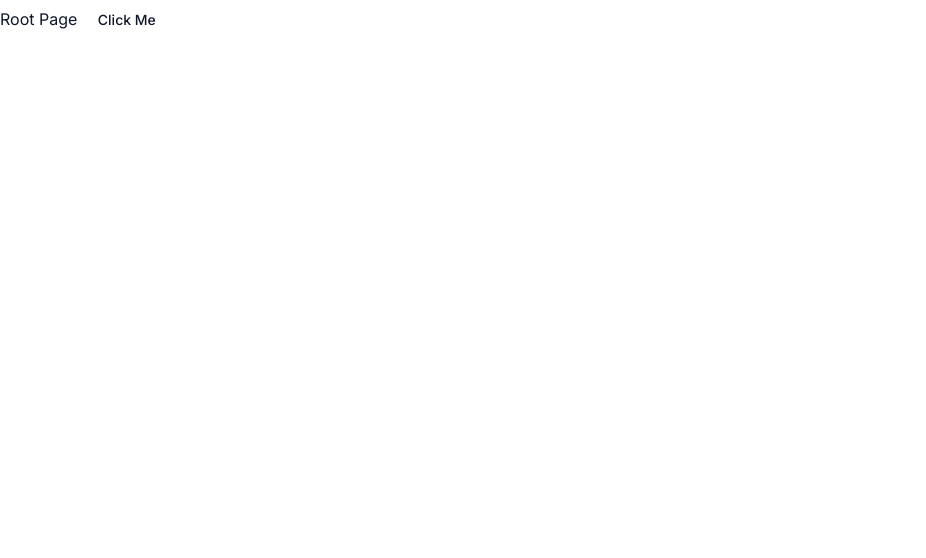
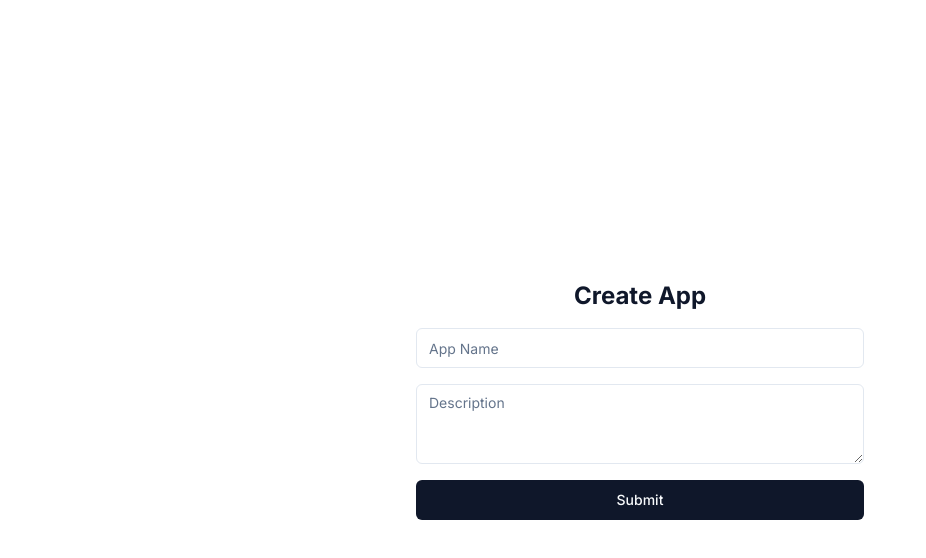
Before and after one commit to miku-wwl/we_image, a Next.js app in the folder image-sass/: page / in a window 1280 px wide. Shown: the top 558 px of the page, without its empty margins (0-926 px from the left). Built offline with nearby package versions, Linux system fonts and the light colour scheme.

Commit message:
feat: first app page

```diff
--- a/image-sass/src/app/page.tsx
+++ b/image-sass/src/app/page.tsx
@@ -1,12 +1,19 @@
 import { Button } from "@/components/Button";
+import { Input } from "@/components/Input";
+import { Textarea } from "@/components/Textarea";
 
 export default function Home() {
     return (
-        <div>
-            Root Page{" "}
-            <Button variant="ghost" type="submit">
-                Click Me
-            </Button>
+        <div className="h-screen flex justify-center items-center">
+            <form className="w-full max-w-md flex flex-col gap-4">
+                <h1 className="text-center text-2xl font-bold">Create App</h1>
+                <Input name="name" placeholder="App Name"></Input>
+                <Textarea
+                    name="description"
+                    placeholder="Description"
+                ></Textarea>
+                <Button type="submit">Submit</Button>
+            </form>
         </div>
     );
 }
--- /dev/null
+++ b/image-sass/src/components/Input.tsx
@@ -0,0 +1,25 @@
+import * as React from "react";
+
+import { cn } from "@/lib/utils";
+
+export interface InputProps
+    extends React.InputHTMLAttributes<HTMLInputElement> {}
+
+const Input = React.forwardRef<HTMLInputElement, InputProps>(
+    ({ className, type, ...props }, ref) => {
+        return (
+            <input
+                type={type}
+                className={cn(
+                    "flex h-10 w-full rounded-md border border-input bg-background px-3 py-2 text-sm ring-offset-background file:border-0 file:bg-transparent file:text-sm file:font-medium placeholder:text-muted-foreground focus-visible:outline-none focus-visible:ring-2 focus-visible:ring-ring focus-visible:ring-offset-2 disabled:cursor-not-allowed disabled:opacity-50",
+                    className
+                )}
+                ref={ref}
+                {...props}
+            />
+        );
+    }
+);
+Input.displayName = "Input";
+
+export { Input };
--- /dev/null
+++ b/image-sass/src/components/Textarea.tsx
@@ -0,0 +1,24 @@
+import * as React from "react";
+
+import { cn } from "@/lib/utils";
+
+export interface TextareaProps
+    extends React.TextareaHTMLAttributes<HTMLTextAreaElement> {}
+
+const Textarea = React.forwardRef<HTMLTextAreaElement, TextareaProps>(
+    ({ className, ...props }, ref) => {
+        return (
+            <textarea
+                className={cn(
+                    "flex min-h-[80px] w-full rounded-md border border-input bg-background px-3 py-2 text-sm ring-offset-background placeholder:text-muted-foreground focus-visible:outline-none focus-visible:ring-2 focus-visible:ring-ring focus-visible:ring-offset-2 disabled:cursor-not-allowed disabled:opacity-50",
+                    className
+                )}
+                ref={ref}
+                {...props}
+            />
+        );
+    }
+);
+Textarea.displayName = "Textarea";
+
+export { Textarea };
```
Also changed, not shown: 1 other file (tests, documents, lock files or other folders).
